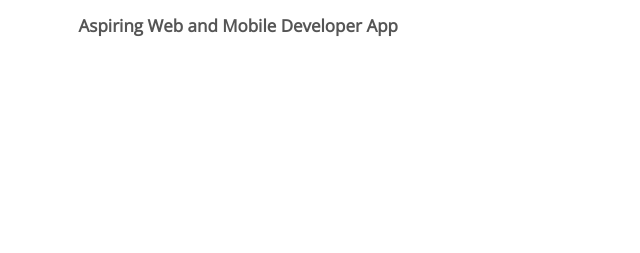
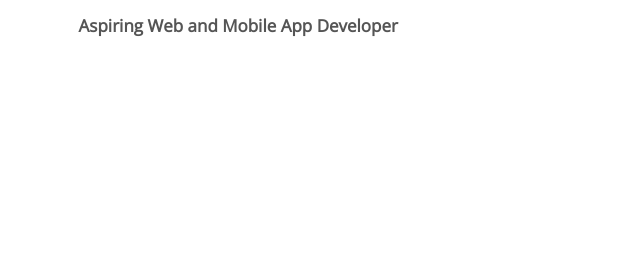
Before and after one commit to lujamaharjan/portfolio, a website: page dist/index.html in a window 1280 px wide. Shown: the part 347-600 px from the top of the page, 75-715 px from the left. Drawn offline with nearby package versions, Linux system fonts and the light colour scheme; no server answers.

Commit message:
add cname

```diff
--- a/dist/index.html
+++ b/dist/index.html
@@ -17,7 +17,7 @@
 		<div class="short-intro">
 			<h4><span class="hello">hello</span></h4>
 			<h1>I'm Sachin Maharjan </h1>
-			<h5>Aspiring Web and Mobile Developer App</h5>
+			<h5>Aspiring Web and Mobile App Developer</h5>
 		</div>
 
 		<div class="intro-image">
--- a/dist/main.js
+++ b/dist/main.js
@@ -8,6 +8,7 @@ fetch("https://api.github.com/users/lujamaharjan")
 	document.getElementById('profile-image').src= data['avatar_url'];
 	document.getElementById('aboutp').textContent = introduction;
 	document.getElementById('checkme').href = data['html_url'];
+	console.log(data)
 });
 
 /** for pulling repository data from github **/
```
Also changed, not shown: 1 other file.
